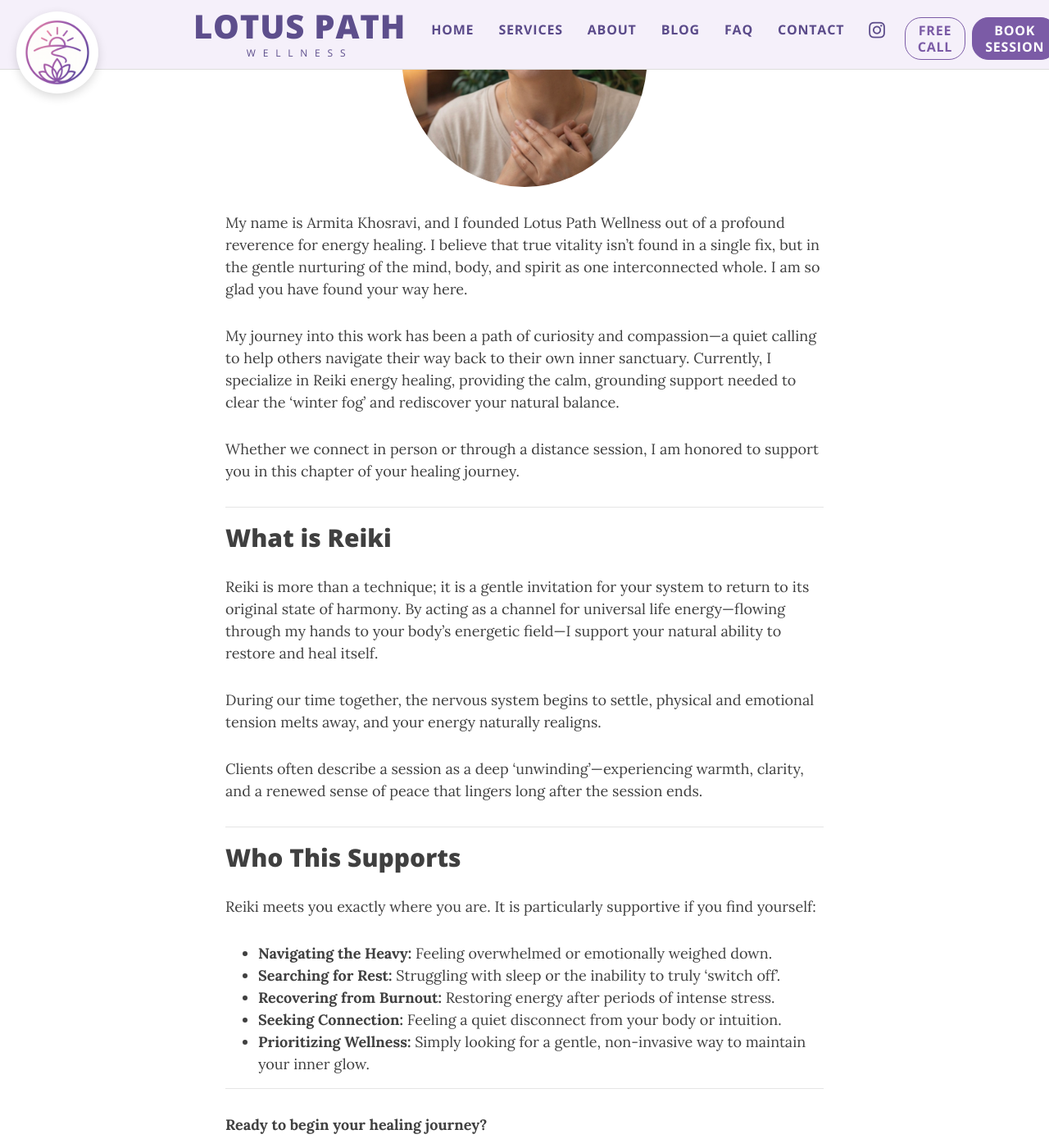
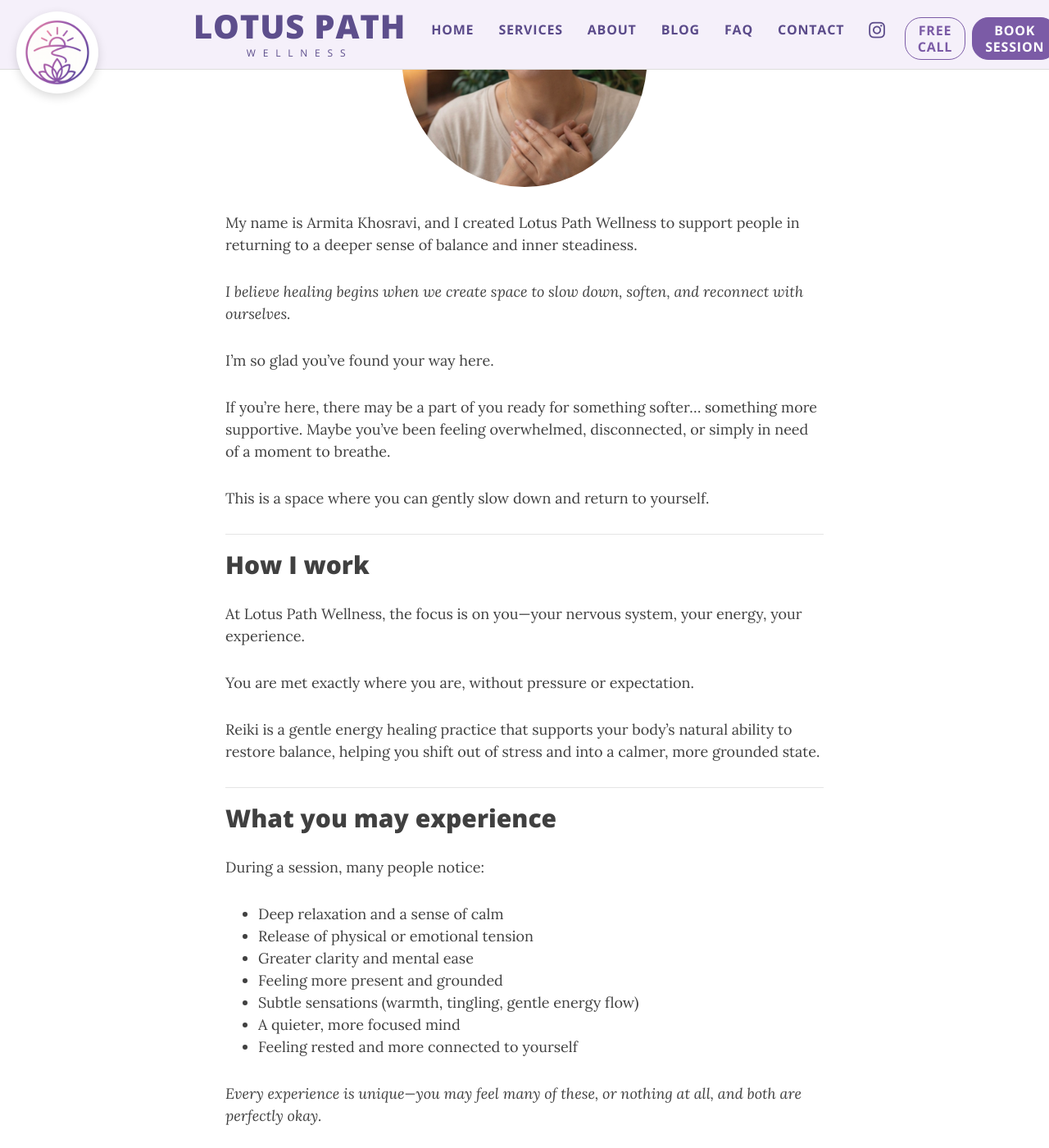
Before and after one commit to lotuspathwellness/lotuspathwellness.github.io, a Jekyll site: the page built from aboutme.md, in a window 1280 px wide and 1400 px high, scrolled down 440 px. Shown: the whole window at 82% size. Built offline with Jekyll 4.4.1, drawn with Linux system fonts in a browser that asks for light colours; some of the changed text lies outside the part shown.

Commit message:
Update all pages

```diff
--- a/aboutme.md
+++ b/aboutme.md
@@ -1,41 +1,60 @@
 ---
 layout: page
-title: Welcome to Lotus Path Wellness
+title: About Lotus Path Wellness
 ---
 
 ![Armita](/assets/img/armita.jpg){: .mx-auto.d-block style="max-width: 300px; border-radius: 50%; margin-bottom: 20px;" }
 
-My name is Armita Khosravi, and I founded Lotus Path Wellness out of a profound reverence for energy healing. I believe that true vitality isn't found in a single fix, but in the gentle nurturing of the mind, body, and spirit as one interconnected whole. I am so glad you have found your way here.
+My name is Armita Khosravi, and I created Lotus Path Wellness to support people in returning to a deeper sense of balance and inner steadiness.
 
-My journey into this work has been a path of curiosity and compassion—a quiet calling to help others navigate their way back to their own inner sanctuary. Currently, I specialize in Reiki energy healing, providing the calm, grounding support needed to clear the 'winter fog' and rediscover your natural balance.
+*I believe healing begins when we create space to slow down, soften, and reconnect with ourselves.*
 
-Whether we connect in person or through a distance session, I am honored to support you in this chapter of your healing journey.
+I'm so glad you've found your way here.
+
+If you're here, there may be a part of you ready for something softer... something more supportive. Maybe you've been feeling overwhelmed, disconnected, or simply in need of a moment to breathe.
+
+This is a space where you can gently slow down and return to yourself.
 
 ---
 
-## What is Reiki
+## How I work
 
-Reiki is more than a technique; it is a gentle invitation for your system to return to its original state of harmony. By acting as a channel for universal life energy—flowing through my hands to your body's energetic field—I support your natural ability to restore and heal itself.
+At Lotus Path Wellness, the focus is on you—your nervous system, your energy, your experience.
 
-During our time together, the nervous system begins to settle, physical and emotional tension melts away, and your energy naturally realigns.
+You are met exactly where you are, without pressure or expectation.
 
-Clients often describe a session as a deep 'unwinding'—experiencing warmth, clarity, and a renewed sense of peace that lingers long after the session ends.
+Reiki is a gentle energy healing practice that supports your body's natural ability to restore balance, helping you shift out of stress and into a calmer, more grounded state.
 
 ---
 
-## Who This Supports
+## What you may experience
 
-Reiki meets you exactly where you are. It is particularly supportive if you find yourself:
+During a session, many people notice:
 
-- **Navigating the Heavy:** Feeling overwhelmed or emotionally weighed down.
-- **Searching for Rest:** Struggling with sleep or the inability to truly 'switch off'.
-- **Recovering from Burnout:** Restoring energy after periods of intense stress.
-- **Seeking Connection:** Feeling a quiet disconnect from your body or intuition.
-- **Prioritizing Wellness:** Simply looking for a gentle, non-invasive way to maintain your inner glow.
+- Deep relaxation and a sense of calm
+- Release of physical or emotional tension
+- Greater clarity and mental ease
+- Feeling more present and grounded
+- Subtle sensations (warmth, tingling, gentle energy flow)
+- A quieter, more focused mind
+- Feeling rested and more connected to yourself
+
+*Every experience is unique—you may feel many of these, or nothing at all, and both are perfectly okay.*
 
 ---
 
-**Ready to begin your healing journey?**
+## What to expect
+
+Sessions are offered in-home, mobile, or at a distance—whatever feels most comfortable for you.
+
+You'll remain fully clothed, and the session is designed to be a supportive, restful experience from beginning to end.
+
+There's nothing you need to do or prepare—simply arrive as you are.
+
+*You don't need to be in crisis to receive support.*
+*Sometimes, it's simply about giving yourself space to pause, breathe, and receive.*
+
+---
 
 <a href="https://calendly.com/armitakhosravi/introductory-call-first-time-clients" class="btn" style="border: 2px solid #7B5BA6; color: #7B5BA6; margin-right: 10px; border-radius: 20px;"><i class="fa fa-phone"></i> Free Call</a>
 <a href="https://calendly.com/lotuspathw/reiki-session" class="btn btn-primary" style="background-color: #7B5BA6; border-color: #7B5BA6; border-radius: 20px;"><i class="fa fa-calendar"></i> Book Session</a>
--- a/faq.md
+++ b/faq.md
@@ -3,59 +3,59 @@ layout: page
 title: FAQ
 ---
 
-## The Basics: Understanding Reiki
+## The Basics
 
-**What is Reiki, really?**
-Think of it as a gentle tune-up for your body's internal battery. Scientifically, it interacts with your biofield to move your nervous system from "fight or flight" into "rest and digest," clearing mental fog and lowering stress.
+**What is Reiki?**
+Reiki is a gentle energy healing practice that supports relaxation, stress release, and balance. Think of it as a soft reset for your system, helping it shift out of stress into a more grounded state.
 
-**Do I need to believe in it for it to work?**
-Not at all! Reiki functions like a "reset button" for your nervous system. Much like a nap refreshes you whether you "believe" in sleep or not, Reiki works by giving your body the quiet space it needs to recover.
+**Do I need to believe in Reiki for it to work?**
+No. Reiki is a spiritual, not religious, practice and is open to everyone. It supports the body's natural ability to relax and restore itself, whether you believe in it or not.
 
 **Is it the practitioner's personal energy?**
-No. I act as a "conduit" or a lamp cord—I am not the electricity; I simply allow the universal energy to reach the bulb. You receive a clean recharge from the source, not my personal energy.
+No. Reiki practitioners act as a channel rather than the source—you receive universal energy, not personal energy.
 
-**In-person or distance?**
-Both! I offer in-person sessions in a comfy massage chair at your home, or distance sessions globally. Much like Wi-Fi carries a signal without wires, Reiki can be shared anywhere to help you feel centered.
+**Do you offer in-person or distance sessions?**
+Both. I offer in-home and distance Reiki sessions. Distance Reiki can be received from anywhere and offers the same intention of helping you feel more centred and at ease.
 
 ---
 
-## Safety & Peace of Mind
+## Safety & Comfort
 
 **Is Reiki safe?**
-Absolutely. It is non-invasive, gentle, and involves no chemicals or physical manipulation. It is safe for all ages and works in harmony with any traditional medical treatments.
+Yes. Reiki is gentle, non-invasive, and safe for all ages. It works alongside other forms of care and support.
 
-**Can emotions or "bad vibes" transfer to me?**
-No. Reiki is "smart" energy. I act as a neutral bridge, so my personal thoughts or moods stay with me. You are in a safe, protected bubble where only the restorative energy you need can enter.
+**Can anything negative transfer to me?**
+No. Reiki is a supportive practice that helps you feel more grounded and at ease. It does not involve transferring anything negative.
 
 **What should I wear?**
-Comfort is key! You remain fully clothed. Wear whatever makes you feel at ease—like cozy socks, yoga pants, or your favourite t-shirt.
+Wear whatever feels comfortable. You remain fully clothed during the session.
 
 ---
 
-## The Experience & Results
+## The Experience
 
-**What will I feel?**
-Every nervous system is different. You might feel warmth, tingling, a cool breeze, or an emotional release. Many people drift into a deep, restorative sleep. Subtle or vivid—it's all working!
+**What will I feel during a session?**
+Everyone's experience is different. You may feel warmth, tingling, deep relaxation, emotional release, or simply a sense of calm.
 
 **What if I don't feel anything?**
-Don't worry, the "recharge" is still happening. Just like a phone on a wireless charging pad, the battery fills up even if you don't feel the electricity moving.
+That's completely okay. Reiki is still working to support your system even if sensations are subtle.
 
-**How should I feel afterward?**
-Most people feel "lighter," grounded, and mentally clear. Think of it as that peaceful "after-yoga" glow.
+**How will I feel after a session?**
+Most people feel more relaxed, grounded, and mentally clearer. Some notice a sense of lightness or emotional ease.
 
 **How many sessions do I need?**
-There is no one-size-fits-all. A single session is a great "reset," while regular visits help maintain a baseline of peace. Trust your body to tell you when you need a boost.
+It depends on your needs. Some people come for one session, others prefer ongoing support. Your body will guide you on what it needs.
 
 ---
 
-## Supporting Your Glow: Post-Session Care
+## After Your Session
 
-To get the most out of your "integration period," follow these simple steps:
+To support your experience:
 
-💧 **Hydrate:** Water helps flush your system and grounds your energy. Drink an extra glass or two!
+💧 **Hydrate:** Drink extra water to support your body's natural processes.
 
-🍃 **Honor Your Pace:** You may feel "zen" or sleepy. Avoid high-stress tasks and give yourself permission to move a little slower today.
+🍃 **Take it slow:** Give yourself time to slow down and avoid high-stress activities when possible. Listen to your body and honour what it needs.
 
-🍎 **Eat Something Grounding:** If you feel "floaty," a small snack (like nuts or warm tea) will help bring you back down to earth.
+🍎 **Eat something light:** A light, nourishing meal or warm drink supports your body.
 
-📝 **Notice the Shifts:** Over the next 48 hours, look for subtle changes like better sleep or a quieter mind.
+📝 **Notice changes:** You may notice subtle shifts over the next few days, such as better sleep or a calmer mind.
--- a/services.md
+++ b/services.md
@@ -3,49 +3,56 @@ layout: page
 title: Services
 ---
 
-## In-Person Reiki Sessions
+## 🚗 Mobile Reiki — In Your Home
 
-**Healing, offered in your space or received in mine.**
+**$95 — 60 minutes**
 
-You have two ways to experience in-person Reiki:
+Enjoy a Reiki session in the comfort of your own home, without the need to travel.
 
-### Mobile Reiki — The Sanctuary Comes to You
+I bring a professional portable massage chair and help you settle into a calm, comfortable space so you can relax during your session.
 
-**$90 — 60 minutes**
+Each session begins with a short check-in to understand your needs. The Reiki session is gentle and focused on helping you release tension, feel more settled in your body, and restore balance—all within the familiarity of your own space.
 
-Experience a Reiki session in the comfort of your own home. I bring a professional portable massage chair and arrive at our scheduled time.
+---
 
-We begin with a short check-in to connect and set your intention. The session includes Reiki healing followed by a gentle moment to share any insights and help you feel grounded before we finish.
+## ✨ Distance Reiki Session
 
-### In-Home Reiki — A Sacred Space to Receive
+**$70 — 60 minutes**
+
+Receive a Reiki session from wherever you are, in the comfort of your own space.
+
+We begin with a short check-in to understand what you'd like support with and to set a simple intention for the session. You can then relax in a quiet, comfortable place while the session takes place.
+
+Distance Reiki offers the same calming and supportive experience, helping your body settle, your mind soften, and your energy return to balance—without needing to be physically present.
+
+---
+
+## 🏠 In-Person Reiki Session (Coquitlam Location)
 
 **$80 — 60 minutes**
 
-Step away from daily life and receive your session in my home in Coquitlam. You'll be seated comfortably in a massage chair within a calm, welcoming space prepared for deep rest and relaxation.
+Step away from your daily routine and receive a Reiki session in a calm, quiet space in Coquitlam.
 
-Each session is intuitively guided based on your needs, supporting emotional release, balance, and a sense of calm and clarity.
+You'll be seated comfortably in a massage chair in a simple, welcoming environment designed to help you relax and unwind.
 
-## Distance Reiki Session
-
-**$70 — 60 minutes**
-
-Receive Reiki from the comfort of your own space, wherever you are.
-
-We begin with a short check-in to set your intention. During the session, you may feel calm, warmth, or deep relaxation as the energy flows—each experience is unique.
-
----
-
-## Book a Free Introductory Call
-
-New to Reiki? Let's connect.
-This short, gentle call is a space to ask questions, set intentions, and explore how Reiki may support your mind, body, and spirit.
-
-<a href="https://calendly.com/armitakhosravi/introductory-call-first-time-clients" class="btn" style="border: 2px solid #7B5BA6; color: #7B5BA6; border-radius: 20px;"><i class="fa fa-phone"></i> Free Call</a>
+Each session begins with a short check-in to understand your needs. The session is gentle and focused on helping you release tension, feel more settled in your body, and restore a sense of balance—offering you a dedicated space to slow down and focus on yourself.
 
 ---
 
 ## Book a Session
 
-Step into a sacred space of calm and healing. Whether we connect in your home, in my home, or through a remote session, this is an invitation to quiet your mind and nourish your spirit. Allow the universal life force energy to restore your soul's natural balance and harmony.
+Choose the session that feels right for you.
 
-<a href="https://calendly.com/lotuspathw/reiki-session" class="btn btn-primary" style="background-color: #7B5BA6; border-color: #7B5BA6; border-radius: 20px;"><i class="fa fa-calendar"></i> Book Session</a>
+You can book directly using the link below. If you have any questions, please book the free introductory call before scheduling your session.
+
+<a href="https://calendly.com/lotuspathw/reiki-session" class="btn btn-primary" style="background-color: #7B5BA6; border-color: #7B5BA6; border-radius: 20px;"><i class="fa fa-calendar"></i> Book Your Session</a>
+
+*You don't need to have anything figured out before your session—just come as you are.*
+
+---
+
+## New to Reiki?
+
+If you'd like to connect first, you're welcome to book a short introductory call. This is a gentle space to ask questions and understand how Reiki may support you.
+
+<a href="https://calendly.com/armitakhosravi/introductory-call-first-time-clients" class="btn" style="border: 2px solid #7B5BA6; color: #7B5BA6; border-radius: 20px;"><i class="fa fa-phone"></i> Book a Free Call</a>
```
Also changed, not shown: contact.md (+2 -4 lines), 5 other files.
